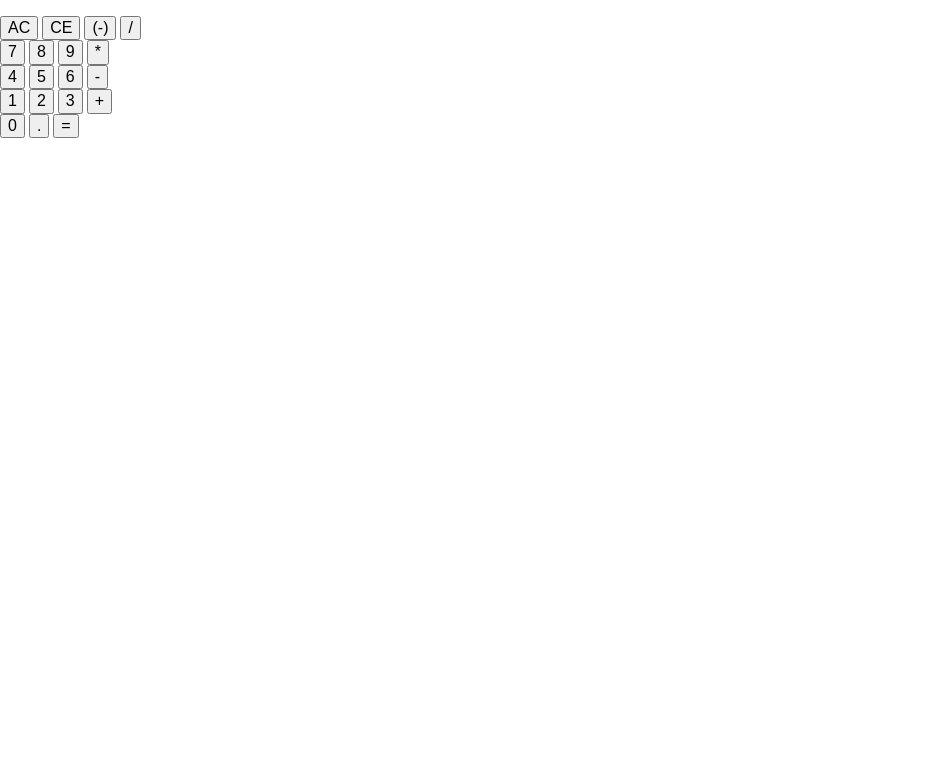
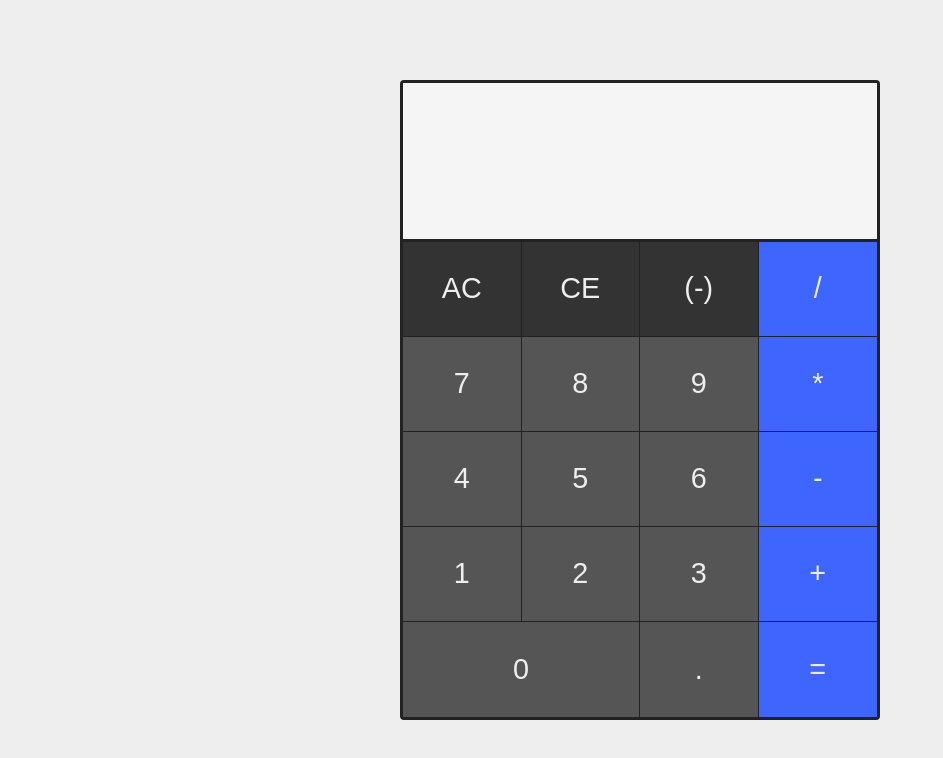
Before and after one commit to ryanjmack/calculator, a website: page src/index.html in a window 1280 px wide. Shown: the whole page, without its empty margins (0-943 px from the left). Drawn offline with Linux system fonts and the light colour scheme.

Commit message:
Run build process

```diff
--- a/src/index.html
+++ b/src/index.html
@@ -4,14 +4,17 @@
 <head>
 	<meta charset="utf-8">
 	<meta name="author" content="Ryan Mack">
-	<meta name="description" content="">
+	<meta name="description" content="A simple web based calculator">
 	<meta name="viewport" content="width=device-width, initial-scale=1.0">
-	<title></title>
-	<link rel="shortcut icon" type="image/x-icon" href="favicon.ico">
+	<title>JavaScript Calculator</title>
+
+	<!-- build:css css/master.min.css* -->
 	<link rel="stylesheet" href="/stylesheets/css/normalize.css">
 	<link rel="stylesheet" href="/stylesheets/css/master.css">
+	<!-- endbuild -->
+	<script type="text/javascript" src="js/general.js" defer></script>
+
 	<link href="https://fonts.googleapis.com/css?family=Inconsolata" rel="stylesheet">
-	<script type="text/javascript" src="js/general.js" defer></script>
 </head>
 
 <body>
--- a/src/stylesheets/css/master.css
+++ b/src/stylesheets/css/master.css
@@ -1,7 +1,139 @@
-h1 {
-  color: blue; }
+/***********************************************************************
+This file contains general styles, variables etc.
+***********************************************************************/
+html {
+  -webkit-box-sizing: border-box;
+          box-sizing: border-box;
+  font-family: 'Inconsolata', monospace;
+  height: 100vh;
+  width: 100vw; }
 
-h1 {
-  font-size: 100px; }
+*, *:before, *:after {
+  -webkit-box-sizing: inherit;
+          box-sizing: inherit; }
+
+/***********************************************************************
+This file contains the styles for the layout of the page. Flexbox, width
+and height etc.
+***********************************************************************/
+body {
+  -webkit-box-align: center;
+      -ms-flex-align: center;
+          align-items: center;
+  background-color: #eee;
+  display: -webkit-box;
+  display: -ms-flexbox;
+  display: flex;
+  font-size: 1rem;
+  height: 100%;
+  -webkit-box-pack: center;
+      -ms-flex-pack: center;
+          justify-content: center;
+  width: 100%; }
+
+main {
+  background-color: #555;
+  color: #eee;
+  display: -webkit-box;
+  display: -ms-flexbox;
+  display: flex;
+  -webkit-box-orient: vertical;
+  -webkit-box-direction: normal;
+      -ms-flex-direction: column;
+          flex-direction: column;
+  font-size: 1rem;
+  height: 100%;
+  width: 100%; }
+  @media (min-width: 510px) {
+    main {
+      border: 3px solid #222;
+      border-radius: 4px;
+      height: 40em;
+      max-height: 100%;
+      max-width: 100%;
+      width: 30em; } }
+
+.output-field {
+  -webkit-box-align: center;
+      -ms-flex-align: center;
+          align-items: center;
+  background-color: #f5f5f5;
+  border-bottom: 3px solid #222;
+  display: -webkit-box;
+  display: -ms-flexbox;
+  display: flex;
+  -webkit-box-flex: 1;
+      -ms-flex: 1 1 25%;
+          flex: 1 1 25%;
+  -webkit-box-pack: end;
+      -ms-flex-pack: end;
+          justify-content: flex-end;
+  text-align: right;
+  overflow: hidden;
+  white-space: nowrap; }
+  .output-field .output-wrapper {
+    float: right; }
+  .output-field p {
+    color: #222;
+    font-size: 3em;
+    margin: 0;
+    padding: 0 0.2em; }
+
+.row {
+  border-bottom: 1px solid #222;
+  display: -webkit-box;
+  display: -ms-flexbox;
+  display: flex;
+  -webkit-box-flex: 1;
+      -ms-flex: 1 1 15%;
+          flex: 1 1 15%;
+  font-size: 1.8em;
+  margin: 0;
+  width: 100%; }
+  .row:last-of-type {
+    border-bottom: none; }
+
+/***********************************************************************
+This file contains the styles for the buttons
+***********************************************************************/
+button {
+  -webkit-box-align: center;
+      -ms-flex-align: center;
+          align-items: center;
+  background-color: #555;
+  border: none;
+  border-right: 1px solid #222;
+  color: #eee;
+  display: -webkit-box;
+  display: -ms-flexbox;
+  display: flex;
+  -webkit-box-flex: 1;
+      -ms-flex: 1 1 25%;
+          flex: 1 1 25%;
+  -webkit-box-pack: center;
+      -ms-flex-pack: center;
+          justify-content: center;
+  padding: 0; }
+  button:last-of-type {
+    border-right: none; }
+  button:hover {
+    background-color: #434343; }
+  button:focus {
+    outline: none; }
+  button[data-value="0"] {
+    -webkit-box-flex: 1;
+        -ms-flex: 1 1 50%;
+            flex: 1 1 50%; }
+
+.operator {
+  background-color: #333;
+  color: #eee; }
+  .operator:hover {
+    background-color: #262626; }
+  .operator--blue {
+    background-color: #3e66fe;
+    color: #eee; }
+    .operator--blue:hover {
+      background-color: #2552fe; }
 
 /*# sourceMappingURL=master.css.map */
```
Also changed, not shown: build/index.html (added), build/js/master.min.js (added), 2 other files.
